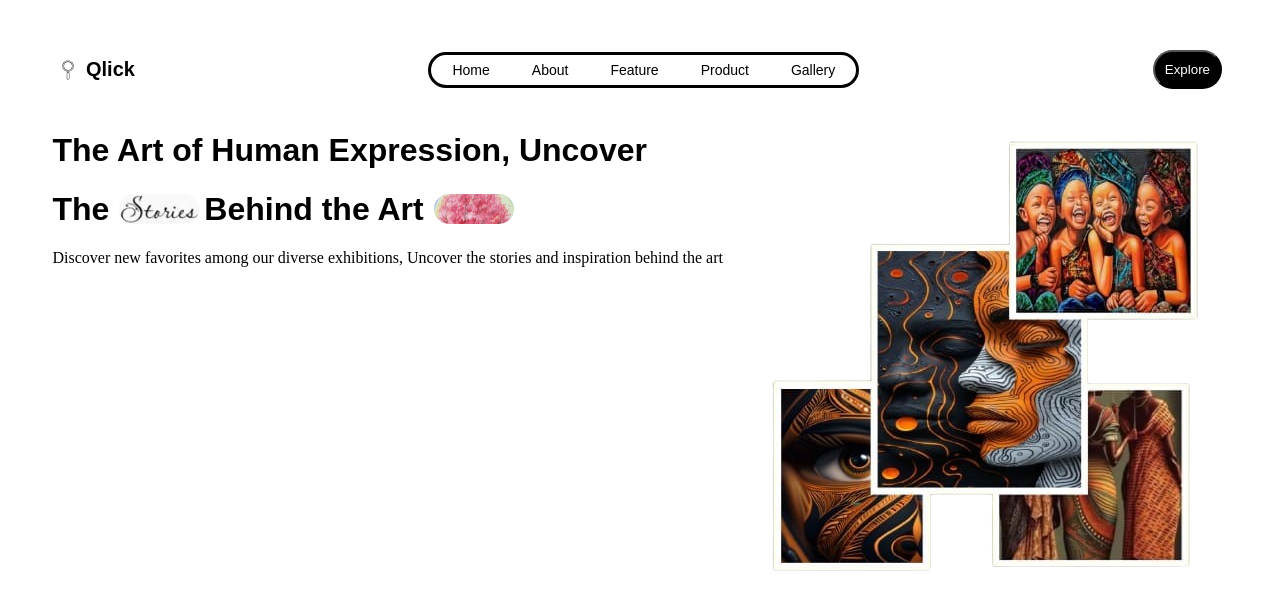
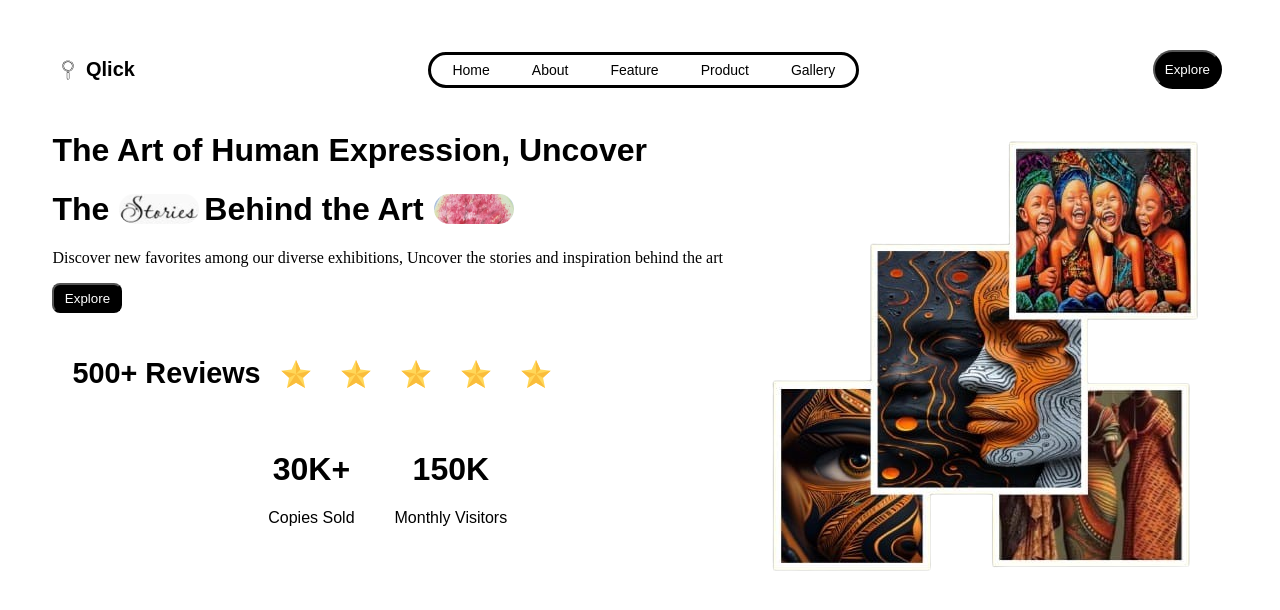
Before and after one commit to Futureglory/Art, a Next.js app: page / in a window 1280 px wide. Shown: the top 610 px of the page. Built offline with nearby package versions, Linux system fonts and the light colour scheme.

Commit message:
initial commit

```diff
--- a/app/components/Banner.js
+++ b/app/components/Banner.js
@@ -15,11 +15,34 @@ const Banner = () => {
           <p className='banner-content3'>
             Discover new favorites among our diverse exhibitions, Uncover the stories and inspiration behind the art
           </p>
+          <button className='explore-but2'>Explore</button>
+          <div className='reviews'>
+            <div className='review-count'>
+              <h2>500+ Reviews</h2>
+              <img src='/icons/star.svg' alt='5-star rating' className='stars'/>
+                       <img src='/icons/star.svg' alt='5-star rating' className='stars'/>
+              <img src='/icons/star.svg' alt='5-star rating' className='stars'/>
+              <img src='/icons/star.svg' alt='5-star rating' className='stars'/>
+              <img src='/icons/star.svg' alt='5-star rating' className='stars'/>
+
             </div>
+            <div className='statistics'>
+              <div className='copies-sold'>
+                <h1>30K+</h1>
+                <p>Copies Sold</p>
+              </div>
+              <div className='monthly-visitors'>
+                <h1>150K</h1>
+                <p>Monthly Visitors</p>
+              </div>
+            </div>
+          </div>
+        </div>
+
         <div className='bannerImage'>
           <img src='/icons/art.png' alt='art' />
         </div>
-     </div>
+      </div >
     </>
   )
 }
--- a/app/globals.css
+++ b/app/globals.css
@@ -122,3 +122,45 @@ justify-content: center;
   align-items: center;
   padding: 20px;
 }
+.explore-but2{
+  background-color:black;
+  color:white;
+  border-radius:8px;
+  height:30px;
+  width: 70px;
+}
+.reviews {
+  font-family: Arial, sans-serif;
+  text-align: center;
+  padding: 20px;
+}
+
+.review-count {
+  font-size: 1.2em;
+  margin-bottom: 15px;
+  display: flex;
+  align-items: center;
+  gap: 10px;
+}
+
+.stars {
+  width: 50px; /* Adjust as needed */
+  height: 30px;
+}
+
+.statistics {
+  display: flex;
+  justify-content: center;
+  gap: 40px;
+  /* font-size: 1.5em; */
+}
+
+/* .copies-sold, .monthly-visitors {
+  text-align: center;
+} */
+
+.copies-sold span, .monthly-visitors span {
+  font-weight:bold;
+  font-size:larger;
+  display:flex;
+}
```
Also changed, not shown: public/icons/star.svg (added). Lines whose indentation alone changed are shown as unchanged.
